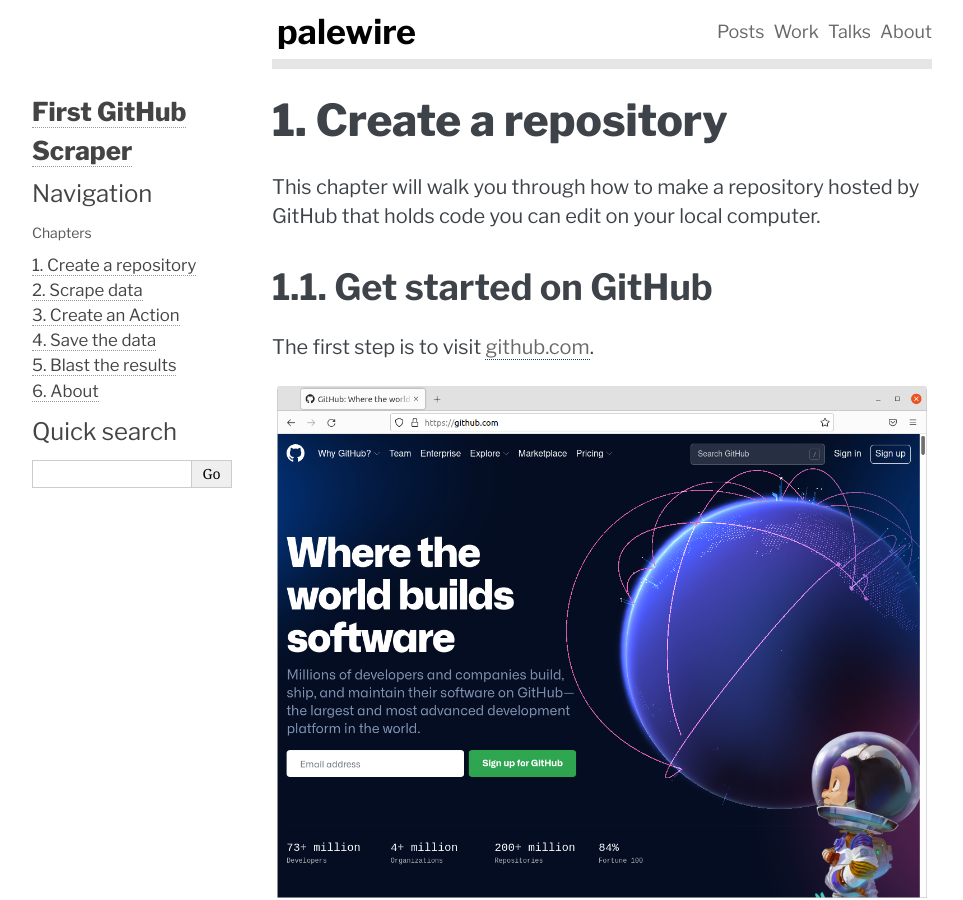
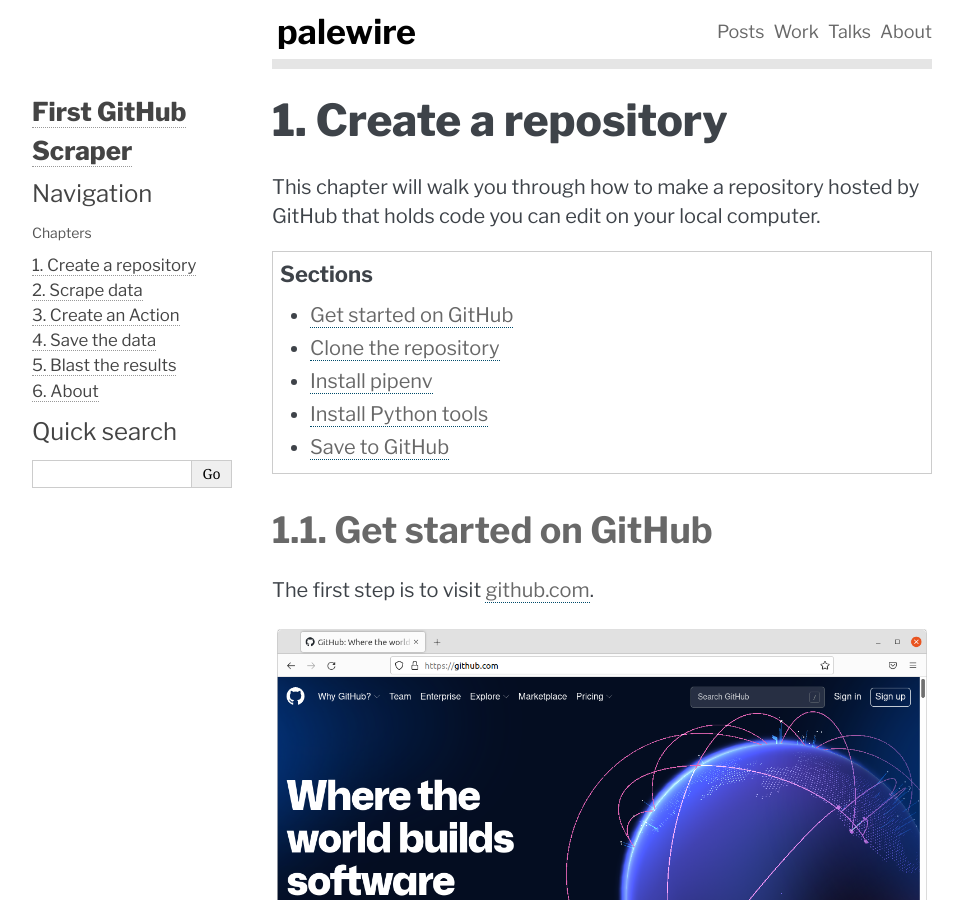
Before and after one commit to palewire/first-github-scraper, a Sphinx documentation site: the page built from docs/repo.md, in a window 1280 px wide and 900 px high. Shown: the whole window, without its empty margins (148-1111 px from the left). Built offline with Sphinx 7.4.7, drawn with Linux system fonts in a browser that asks for light colours; some of the changed text lies outside the part shown.

Commit message:
contents on repo chapter

````diff
--- a/docs/repo.md
+++ b/docs/repo.md
@@ -4,6 +4,11 @@
 # Create a repository
 
 This chapter will walk you through how to make a repository hosted by GitHub that holds code you can edit on your local computer.
+
+```{contents} Sections
+  :depth: 1
+  :local:
+```
 
 ## Get started on GitHub
 
@@ -178,7 +183,7 @@
 
 `Pipfile.lock` has a more complicated, nested structure that specifies the exact version of your project's direct dependencies along with all their sub-dependencies.
 
-## Commit your work with GitHub
+## Save to GitHub
 
 Now we'll log our work with git’s version control system, which carefully tracks the changes to every file in your repository. We can see the changes git has noticed by running the status command.
 
````
